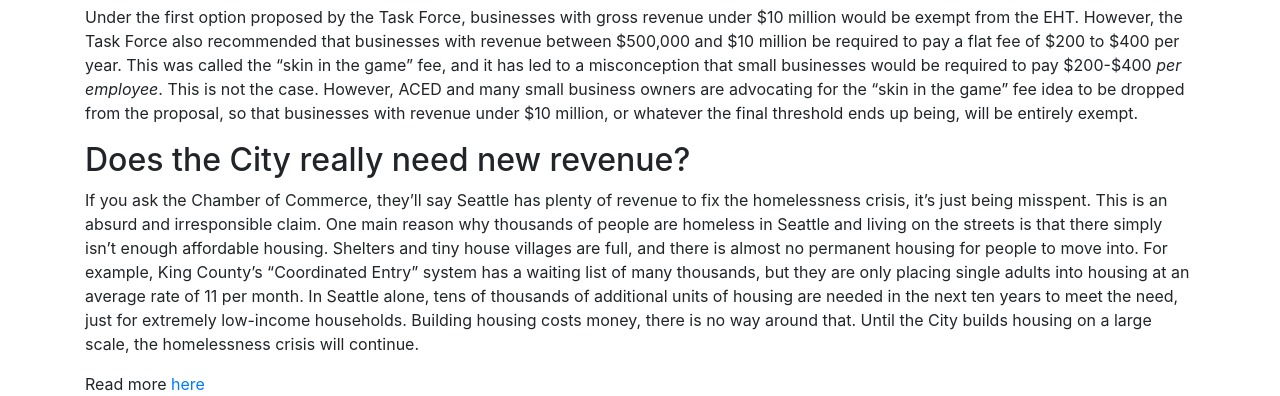
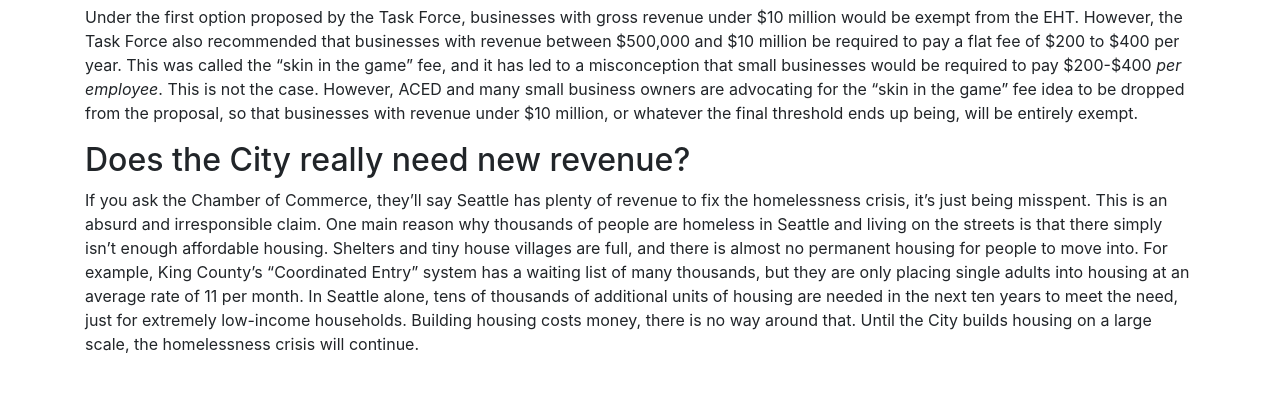
Before and after one commit to ehtinfo/ehtinfo.github.io, a plain HTML site: page background.html in a window 1280 px wide. Shown: the part 678-1074 px from the top of the page. After the commit the page ends 1050 px from the top, so only its background shows below. Drawn offline with nearby package versions, Linux system fonts and the light colour scheme.

Commit message:
Update background.html

```diff
--- a/background.html
+++ b/background.html
@@ -69,9 +69,6 @@
 		If you ask the Chamber of Commerce, they’ll say Seattle has plenty of revenue to fix the homelessness crisis, it’s just being misspent.  This is an absurd and irresponsible claim.  One main reason why thousands of people are homeless in Seattle and living on the streets is that there simply isn’t enough affordable housing.  Shelters and tiny house villages are full, and there is almost no permanent housing for people to move into.  For example, King County’s “Coordinated Entry” system has a waiting list of many thousands, but they are only placing single adults into housing at an average rate of 11 per month.  In Seattle alone, tens of thousands of additional units of housing are needed in the next ten years to meet the need, just for extremely low-income households.  Building housing costs money, there is no way around that.  Until the City builds housing on a large scale, the homelessness crisis will continue.  </p>
 	</div>
 
-	<div class="container">
-	    Read more <a href="https://www.housingforallseattle.org/eht-campaign/">here</a>
-	</div>
 
     </body>
 </html>
```
